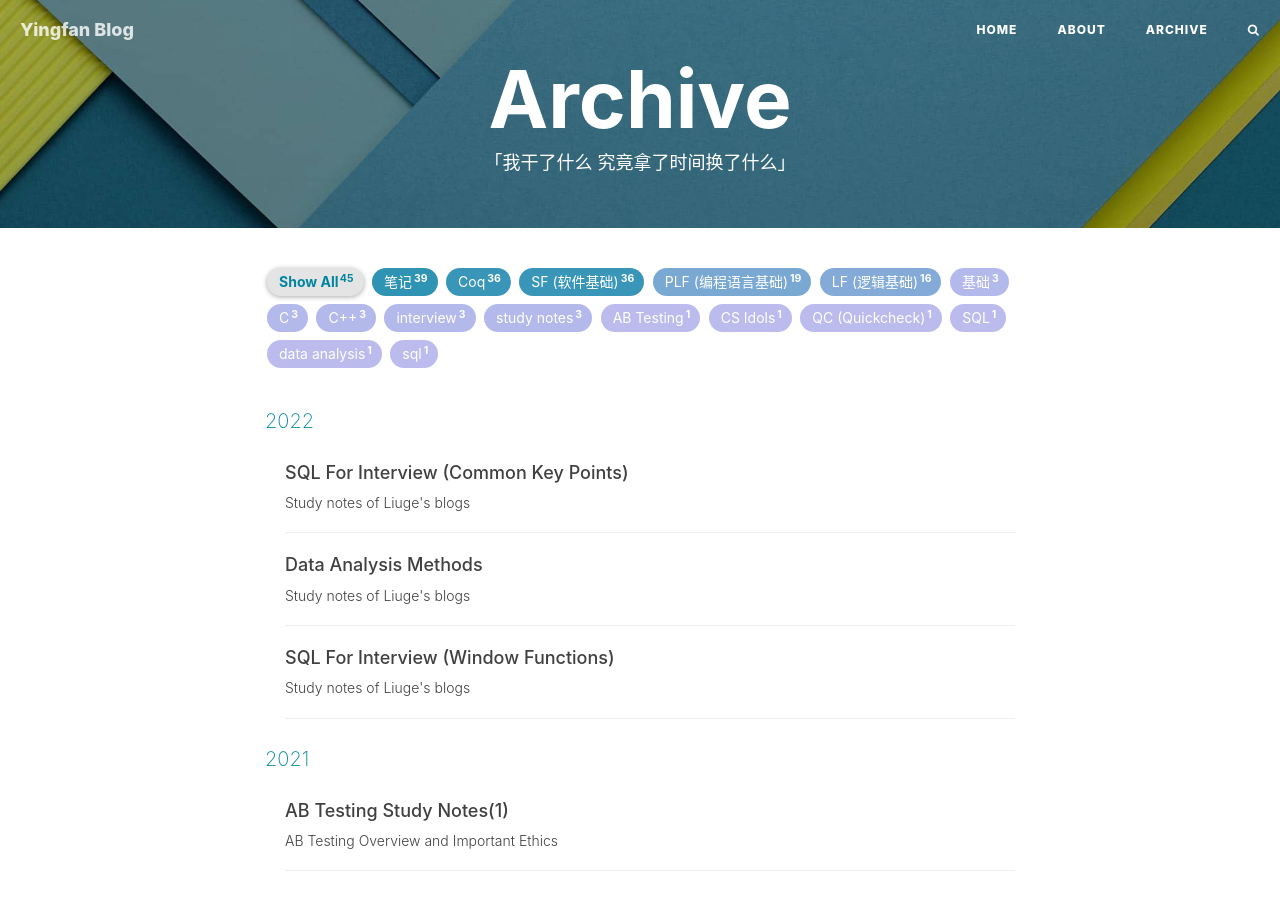
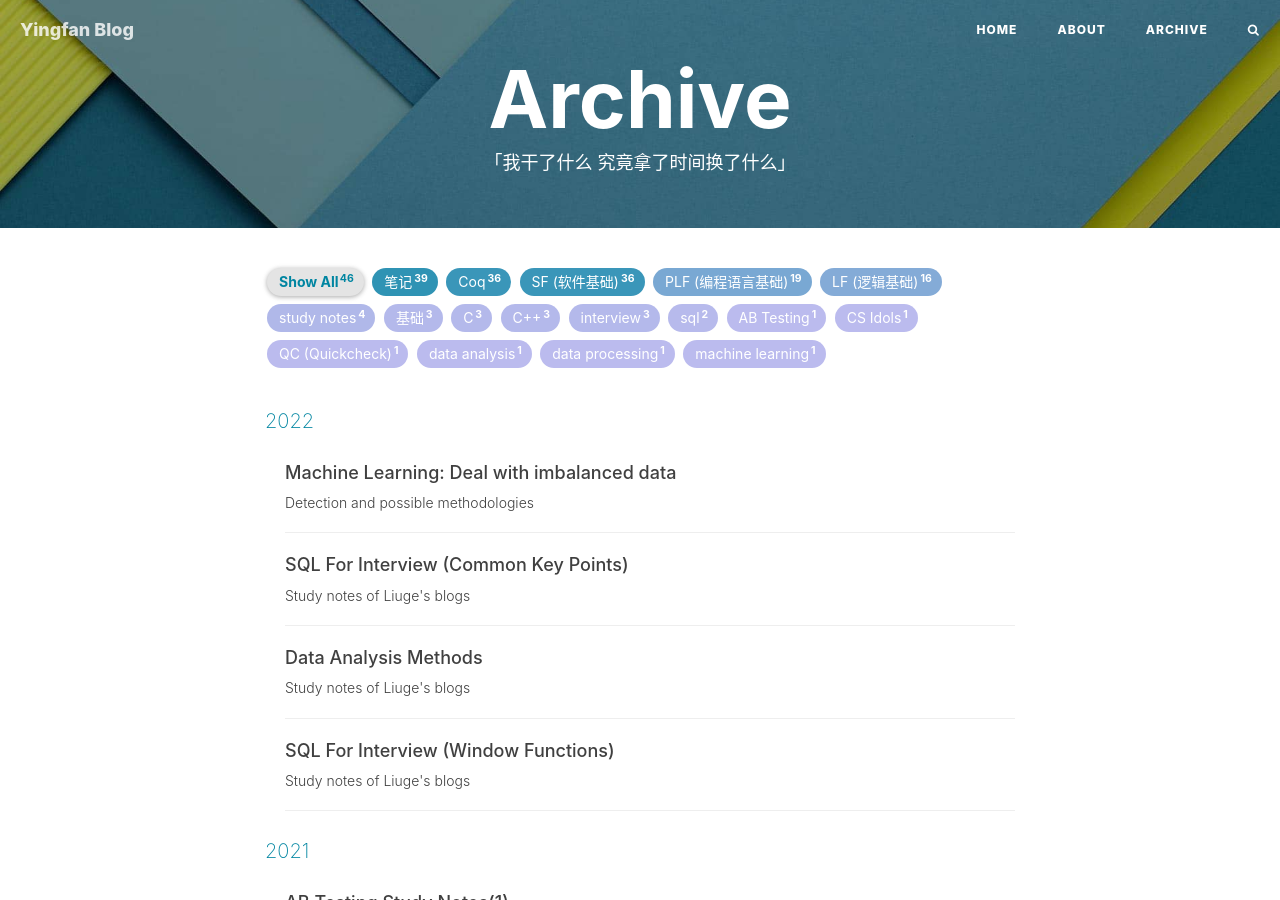
Before and after one commit to Yingfan-Duan/Yingfan-Duan.github.io, a Jekyll site: the page built from archive.html, in a window 1280 px wide and 900 px high. Built offline with Jekyll 4.4.1, drawn with Linux system fonts in a browser that asks for light colours; nearby versions of some CDN libraries; comment, search, counter and statistics services are not loaded.

Commit message:
new post

```diff
--- /dev/null
+++ b/_posts/2022-4-1-Machine-Learning-Deal-with-imbalanced-data.md
@@ -0,0 +1,17 @@
+---
+layout:     post
+title:      "Machine Learning: Deal with imbalanced data"
+subtitle:   "Detection and possible methodologies"
+date:       2022-4-1 16:00:00
+author:     "Yingfan"
+catalog: true
+header-style: text
+tags:
+  - machine learning
+  - data processing
+  - study notes
+---
+
+TBD
+
+summarize key points from data mining course and other resources.
```
Also changed, not shown: _posts/2022-3-25-SQL-For-Interview-(Window-Functions).md (+1 -1 lines).
